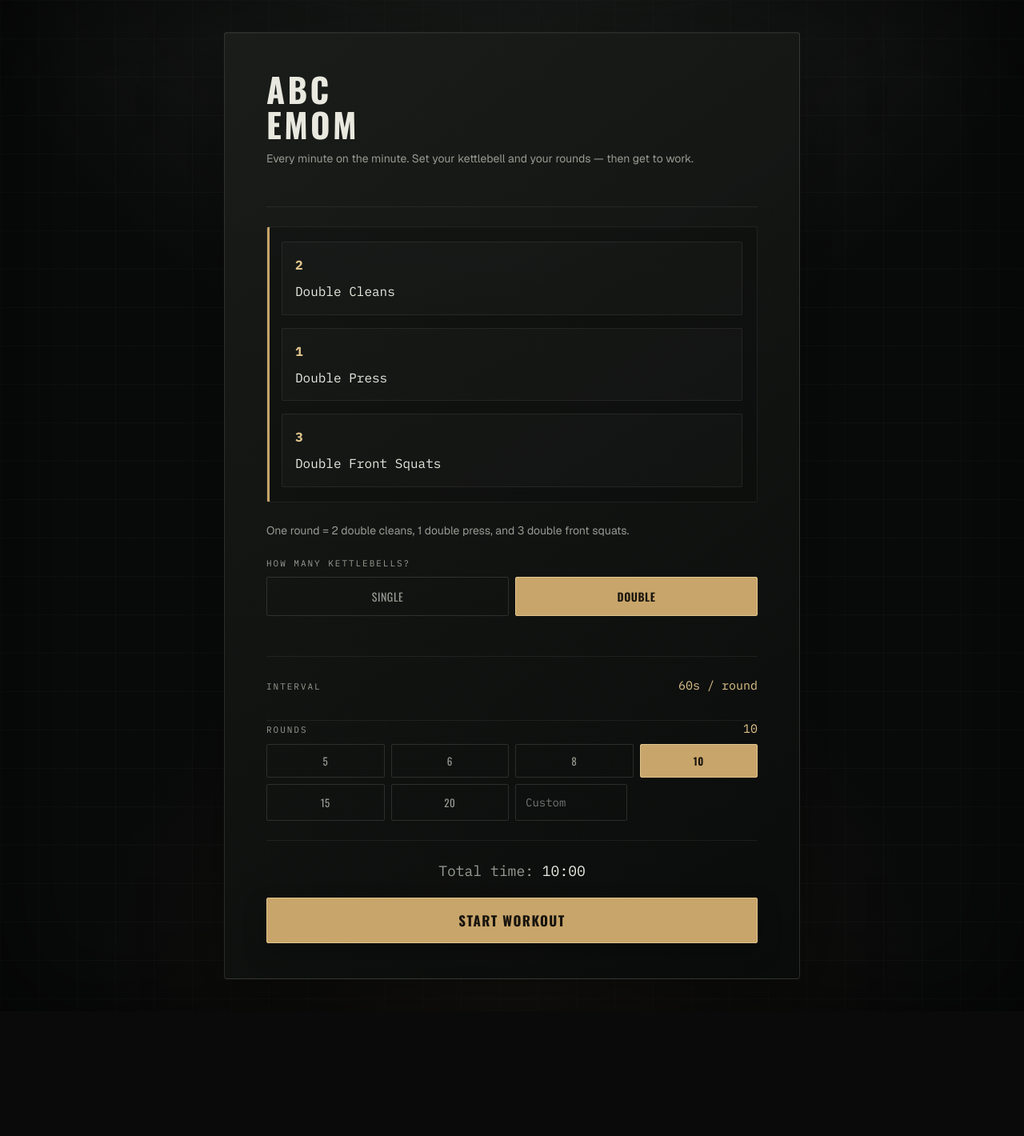
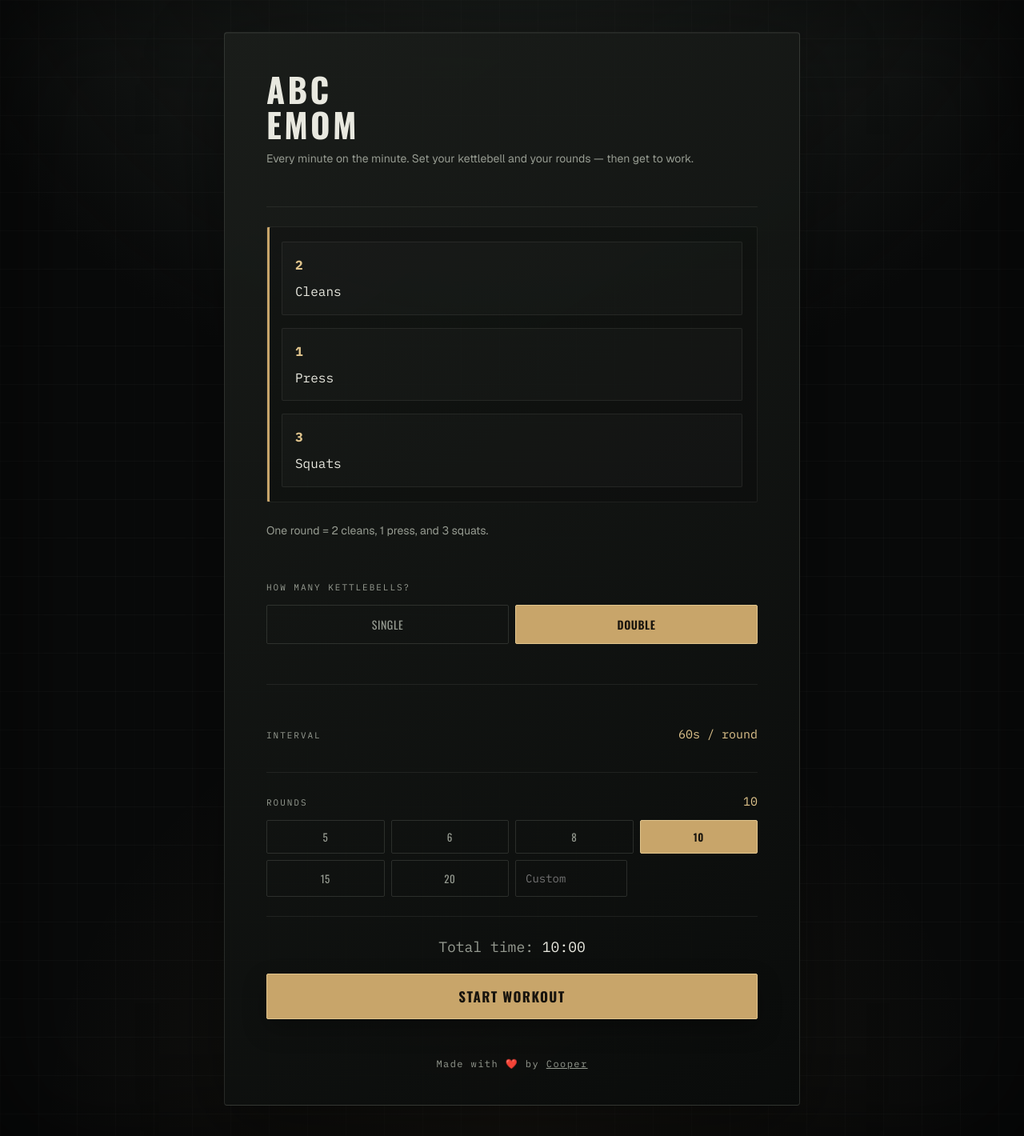
Before and after one commit to ChrisCooper0/abcemom, a Next.js app: page / in a window 1280 px wide. Shown: the whole page at 80% size. Before the commit the page ends 1264 px from the top, so only its background shows below. Built offline with nearby package versions, Linux system fonts and the light colour scheme.

Commit message:
styling changes

```diff
--- a/app/components/WorkoutScreens.tsx
+++ b/app/components/WorkoutScreens.tsx
@@ -97,34 +97,32 @@ export function SetupScreen({
           <>
             <div className="complex-card">
               <span>2</span>
-              Double Cleans
+              Cleans
             </div>
             <div className="complex-card">
               <span>1 </span>
-              Double Press
+              Press
             </div>
             <div className="complex-card">
               <span>3</span>
-              Double Front Squats
+              Squats
             </div>
           </>
         ) : (
           <div className="complex-grid">
             <div className="complex-card side-card">
               <div className="side-label">Right side first</div>
-              <div>1 x Left Clean</div>
-              <div>1 x Left Press</div>
-              <div>1 x Right Clean</div>
-              <div>1 x Right Press</div>
-              <div>2 x Right Offset Squats</div>
+              <div>1 x Right Clean & Press</div>
+              <div>1 x Handswitch Swing</div>
+              <div>1 x Left Clean & Press</div>
+              <div>2 x Front Squats (KB racked on left)</div>
             </div>
             <div className="complex-card side-card">
               <div className="side-label">Left side first</div>
-              <div>1 x Right Clean</div>
-              <div>1 x Right Press</div>
-              <div>1 x Left Clean</div>
-              <div>1 x Left Press</div>
-              <div>2 x Left Offset Squats</div>
+              <div>1 x Left Clean & Press</div>
+              <div>1 x Handswitch Swing</div>
+              <div>1 x Right Clean & Press</div>
+              <div>2 x Front Squats (KB racked on right)</div>
             </div>
           </div>
         )}
@@ -132,8 +130,8 @@ export function SetupScreen({
 
       <p className="subtitle setup-note">
         {config.mode === "double"
-          ? "One round = 2 double cleans, 1 double press, and 3 double front squats."
-          : "One round alternates sides: one minute with right offset squats, the next minute repeats the same clean and press sequence on the opposite side."}
+          ? "One round = 2 cleans, 1 press, and 3 squats."
+          : "One round = clean & press one side, handswitch swing, clean & press the other side, then 2 front squats with the KB racked on that side; alternate which side starts each round."}
       </p>
 
       <div className="field-row setting-row">
@@ -229,6 +227,17 @@ export function SetupScreen({
       <button type="button" className="start-btn" onClick={onStart}>
         Start Workout
       </button>
+
+      <p className="setup-footer">
+        Made with ❤️ by{" "}
+        <a
+          className="setup-footer"
+          target="_blank"
+          href="https://github.com/ChrisCooper0/abcemom"
+        >
+          Cooper
+        </a>
+      </p>
     </div>
   );
 }
@@ -277,20 +286,25 @@ export function RunningScreen({
 
       {config.mode === "double" ? (
         <p className="reps-reminder">
-          <b>2</b> Double Cleans&nbsp; · &nbsp;<b>1&nbsp;</b> Double Press&nbsp;
-          · &nbsp;<b>3</b> Double Front Squats
+          <b>2</b> Cleans&nbsp; · &nbsp;<b>1&nbsp;</b> Press&nbsp; · &nbsp;
+          <b>3</b> Squats
         </p>
       ) : (
         <div className="reps-reminder reps-grid">
           <span>
-            <b>L</b> Clean & Press · <b>R</b> Clean & Press · <b>2</b> Right
-            Front Squats
+            {armLabel === "Right side first" ? (
+              <>
+                <b>R</b> Clean & Press · Handswitch Swing · <b>L</b> Clean &
+                Press · <b>2</b> Front Squats (KB racked on <b>L</b>)
+              </>
+            ) : (
+              <>
+                <b>L</b> Clean & Press · Handswitch Swing · <b>R</b> Clean &
+                Press · <b>2</b> Front Squats (KB racked on <b>R</b>)
+              </>
+            )}
           </span>
-          <span>
-            <b>R</b> Clean & Press · <b>L</b> Clean & Press · <b>2</b> Left
-            Front Squats
-          </span>
-          <span>Alternate which side squats first each round.</span>
+          <span>Alternate which side leads each round.</span>
         </div>
       )}
 
--- a/app/page.css
+++ b/app/page.css
@@ -197,6 +197,8 @@
   font-size: 11px;
   letter-spacing: 0.18em;
   text-transform: uppercase;
+  padding-top: 30px;
+  padding-bottom: 5px;
 }
 
 .field-row {
@@ -368,6 +370,17 @@
 
 .start-btn:active {
   transform: translateY(1px);
+}
+
+.setup-footer {
+  margin: 18px 0 0;
+  color: var(--text-muted);
+  font-family: var(--font-code), monospace;
+  font-size: 12px;
+  letter-spacing: 0.12em;
+  text-align: center;
+  text-transform: none;
+  padding-top: 30px;
 }
 
 .segmented button:focus-visible,
--- a/app/page.tsx
+++ b/app/page.tsx
@@ -158,11 +158,12 @@ export default function Page() {
   const armLabel =
     config.mode === "single"
       ? round % 2 === 1
-        ? "Right squats first"
-        : "Left squats first"
+        ? "Right side first"
+        : "Left side first"
       : null;
 
-  const displayedSeconds = screen === "countdown" ? countdownSeconds : secondsLeft;
+  const displayedSeconds =
+    screen === "countdown" ? countdownSeconds : secondsLeft;
   const progressFraction = Math.min(
     1,
     Math.max(
@@ -172,14 +173,6 @@ export default function Page() {
         : (EMOM_INTERVAL_SECONDS - secondsLeft) / EMOM_INTERVAL_SECONDS,
     ),
   );
-
-  const elapsedSeconds =
-    screen === "running"
-      ? EMOM_INTERVAL_SECONDS * (round - 1) +
-        Math.max(0, EMOM_INTERVAL_SECONDS - secondsLeft)
-      : screen === "countdown"
-      ? 0
-      : totalWorkoutSeconds;
 
   const handleEndWorkout = useCallback(() => {
     if (screen === "running") {
```
